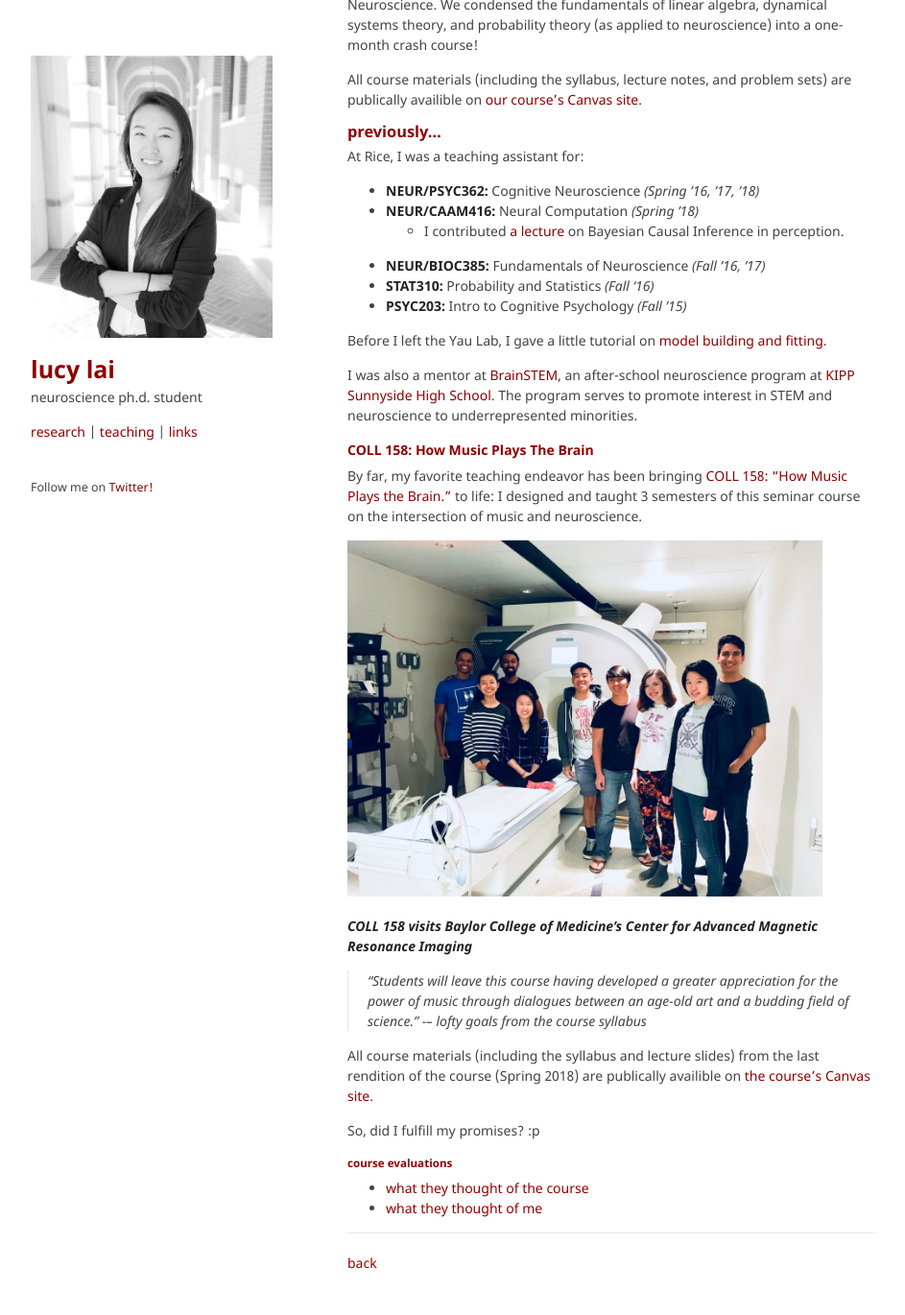
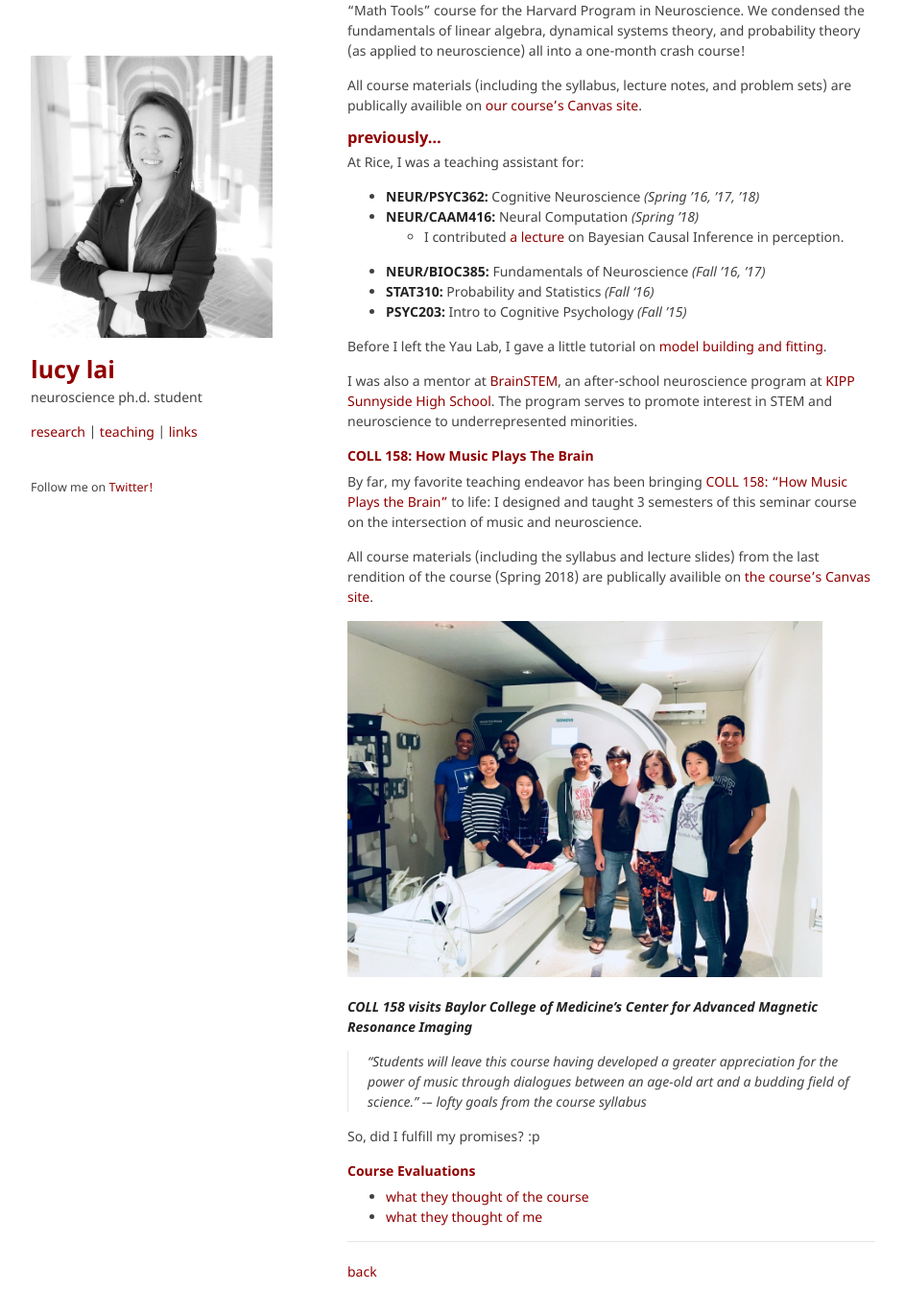
Before and after one commit to lucylai96/lucylai96.github.io, a Jekyll site: the page built from teaching.md, in a window 1280 px wide and 1400 px high, scrolled down 212 px. Shown: the top 1370 px of the window at 96% size, without its empty margins (168-1111 px from the left). Built offline with Jekyll 4.4.1, drawn with Linux system fonts in a browser that asks for light colours; our own code applies the rules of GitHub Pages for plain Markdown files; some of the changed lines change nothing that is shown; some of the changed text lies outside the part shown.

Commit message:
Update teaching.md

```diff
--- a/teaching.md
+++ b/teaching.md
@@ -4,7 +4,9 @@
 Teaching is one of my greatest joys.
 
 ### currently...
-Along with my classmate and friend, [Alex Chen](https://twitter.com/alexbchen), I designed **NB314QC: Math Tools for Neuroscience**--a new January-term course for the Harvard Program in Neuroscience. We condensed the fundamentals of linear algebra, dynamical systems theory, and probability theory (as applied to neuroscience) into a one-month crash course!
+
+#### NB314QC: Math Tools for Neuroscience
+Along with my classmate and friend, [Alex Chen](https://twitter.com/alexbchen), I designed a new January-term "Math Tools" course for the Harvard Program in Neuroscience. We condensed the fundamentals of linear algebra, dynamical systems theory, and probability theory (as applied to neuroscience) all into a one-month crash course!
 
 All course materials (including the syllabus, lecture notes, and problem sets) are publically availible on [our course's Canvas site](https://canvas.harvard.edu/courses/71556).
 
@@ -24,7 +26,9 @@
 
 #### COLL 158: How Music Plays The Brain
 
-By far, my favorite teaching endeavor has been bringing [COLL 158: “How Music Plays the Brain.”](https://courses.rice.edu/admweb/!SWKSCAT.cat?p_action=CATALIST&p_acyr_code=2019&p_crse_numb=158&p_subj=COLL) to life: I designed and taught 3 semesters of this seminar course on the intersection of music and neuroscience.
+By far, my favorite teaching endeavor has been bringing [COLL 158: “How Music Plays the Brain”](https://courses.rice.edu/admweb/!SWKSCAT.cat?p_action=CATALIST&p_acyr_code=2019&p_crse_numb=158&p_subj=COLL) to life: I designed and taught 3 semesters of this seminar course on the intersection of music and neuroscience.
+
+All course materials (including the syllabus and lecture slides) from the last rendition of the course (Spring 2018) are publically availible on [the course's Canvas site](https://canvas.rice.edu/courses/10423/).
 
 ![Visiting CAMRI](./coll158camri.jpg)
 
@@ -32,11 +36,10 @@
 
 > “Students will leave this course having developed a greater appreciation for the power of music through dialogues between an age-old art and a budding field of science.” -– lofty goals from the course syllabus
 
-All course materials (including the syllabus and lecture slides) from the last rendition of the course (Spring 2018) are publically availible on [the course's Canvas site](https://canvas.rice.edu/courses/10423/).
 
 So, did I fulfill my promises? :p
 
-##### course evaluations
+#### Course Evaluations
 * [what they thought of the course](./coll158_evals.pdf)
 * [what they thought of me](./coll158_teaching.pdf)
 
```
